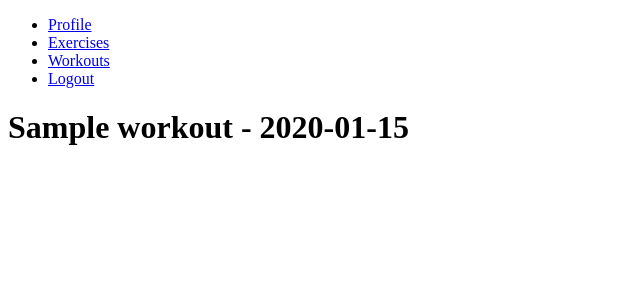
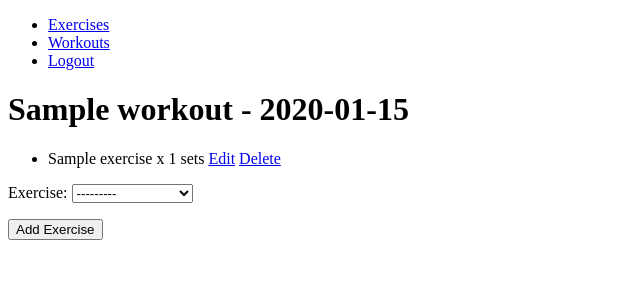
Before and after one commit to alexcjwei/LiftLog, a Django app: page /workouts/1/ in a window 1280 px wide. Shown: the top 300 px of the page, without its empty margins (0-640 px from the left). Run offline with Django 4.2, Linux system fonts and the light colour scheme; a user stored in the database is signed in; tables that the repository leaves empty hold one stand-in row (values such as "Sample post").

Commit message:
adds workout exercise list and form to add another exercise

```diff
--- a/backend/templates/navbar.html
+++ b/backend/templates/navbar.html
@@ -1,5 +1,4 @@
 <ul>
-    <li><a href={% url 'accounts:profile' %}>Profile</a></li>
     <li><a href={% url 'exercises:index' %}>Exercises</a></li>
     <li><a href={% url 'workouts:index' %}>Workouts</a></li>
     {% if user.is_authenticated %}
--- a/backend/workouts/forms.py
+++ b/backend/workouts/forms.py
@@ -15,3 +15,9 @@
         self.workout.user = self.request.user
         self.workout.save()
         return super().form_valid(form)
+
+
+class WorkoutExerciseForm(forms.ModelForm):
+    class Meta:
+        model = models.WorkoutExercise
+        fields = ["exercise"]
--- /dev/null
+++ b/backend/workouts/templates/workouts/add_workout_exercise.html
@@ -0,0 +1,5 @@
+<form method="post">
+    {% csrf_token %}
+    {{ form.as_p }}
+    <button type="submit">Add Exercise</button>
+</form>
--- a/backend/workouts/templates/workouts/workout_detail.html
+++ b/backend/workouts/templates/workouts/workout_detail.html
@@ -2,4 +2,22 @@
 
 {% block content %}
 <h1>{{ workout }}</h1>
+<ul>
+    {% if workout.workoutexercise_set.count > 0 %}
+        {% for workout_exercise in workout.workoutexercise_set.all %}
+            <li>
+                {{ workout_exercise }}
+                <a href="{% url 'workouts:workout_exercise_detail' workout_id=workout.id pk=workout_exercise.id %}">Edit</a>
+                <a href="{% url 'workouts:workout_exercise_delete' workout_id=workout.id workout_exercise_id=workout_exercise.id %}">Delete</a>
+            </li>
+        {% endfor %}
+    {% else %}
+        <li>No exercises for this workout</li>
+    {% endif %}
+</ul>
+<form method="post" action="{% url 'workouts:workout_exercise_add' workout_id=workout.id %}">
+    {% csrf_token %}
+    {{ add_exercise_form.as_p }}
+    <button type="submit">Add Exercise</button>
+</form>
 {% endblock %}
--- /dev/null
+++ b/backend/workouts/templates/workouts/workoutexercise_detail.html
@@ -0,0 +1,5 @@
+{% extends 'workouts/base.html' %}
+
+{% block content %}
+Hello, world!
+{% endblock %}
--- a/backend/workouts/urls.py
+++ b/backend/workouts/urls.py
@@ -5,6 +5,21 @@
 app_name = "workouts"
 urlpatterns = [
     path("", views.WorkoutListView.as_view(), name="index"),
+    path("create/", views.WorkoutCreateView.as_view(), name="create"),
     path("<int:pk>/", views.WorkoutDetailView.as_view(), name="detail"),
-    path("create/", views.WorkoutCreateView.as_view(), name="create"),
+    path(
+        "<int:workout_id>/exercises/add/",
+        views.workout_exercise_add,
+        name="workout_exercise_add",
+    ),
+    path(
+        "<int:workout_id>/exercises/<int:workout_exercise_id>/delete/",
+        views.workout_exercise_delete,
+        name="workout_exercise_delete",
+    ),
+    path(
+        "<int:workout_id>/exercises/<int:pk>/",
+        views.WorkoutExerciseDetailView.as_view(),
+        name="workout_exercise_detail",
+    ),
 ]
--- a/backend/workouts/views.py
+++ b/backend/workouts/views.py
@@ -1,5 +1,7 @@
 from django.contrib.auth.mixins import LoginRequiredMixin
-from django.shortcuts import render
+from django.contrib.auth.decorators import login_required
+from django.forms import formset_factory
+from django.shortcuts import render, redirect, get_object_or_404
 from django.urls import reverse_lazy
 from django.views import generic
 from workouts import models
@@ -18,6 +20,11 @@
 class WorkoutDetailView(LoginRequiredMixin, generic.DetailView):
     model = models.Workout
 
+    def get_context_data(self, **kwargs):
+        context = super().get_context_data(**kwargs)
+        context["add_exercise_form"] = forms.WorkoutExerciseForm()
+        return context
+
 
 class WorkoutCreateView(LoginRequiredMixin, generic.CreateView):
     model = models.Workout
@@ -29,3 +36,29 @@
     def form_valid(self, form):
         form.instance.profile = self.request.user.profile
         return super().form_valid(form)
+
+
+class WorkoutExerciseDetailView(LoginRequiredMixin, generic.DetailView):
+    model = models.WorkoutExercise
+
+
+@login_required
+def workout_exercise_add(request, workout_id):
+    if request.method == "POST":
+        form = forms.WorkoutExerciseForm(request.POST)
+        if form.is_valid():
+            workout_exercise = form.save(commit=False)
+            workout_exercise.workout_id = workout_id
+            workout_exercise.save()
+            return redirect("workouts:detail", pk=workout_id)
+
+    else:
+        form = forms.WorkoutExerciseForm()
+    return render(request, "workouts/workout_exercise_add.html", {"form": form})
+
+
+@login_required
+def workout_exercise_delete(request, workout_id, workout_exercise_id):
+    workout_exercise = get_object_or_404(models.WorkoutExercise, pk=workout_exercise_id)
+    workout_exercise.delete()
+    return redirect("workouts:detail", pk=workout_id)
```
Also changed, not shown: 1 other file.
